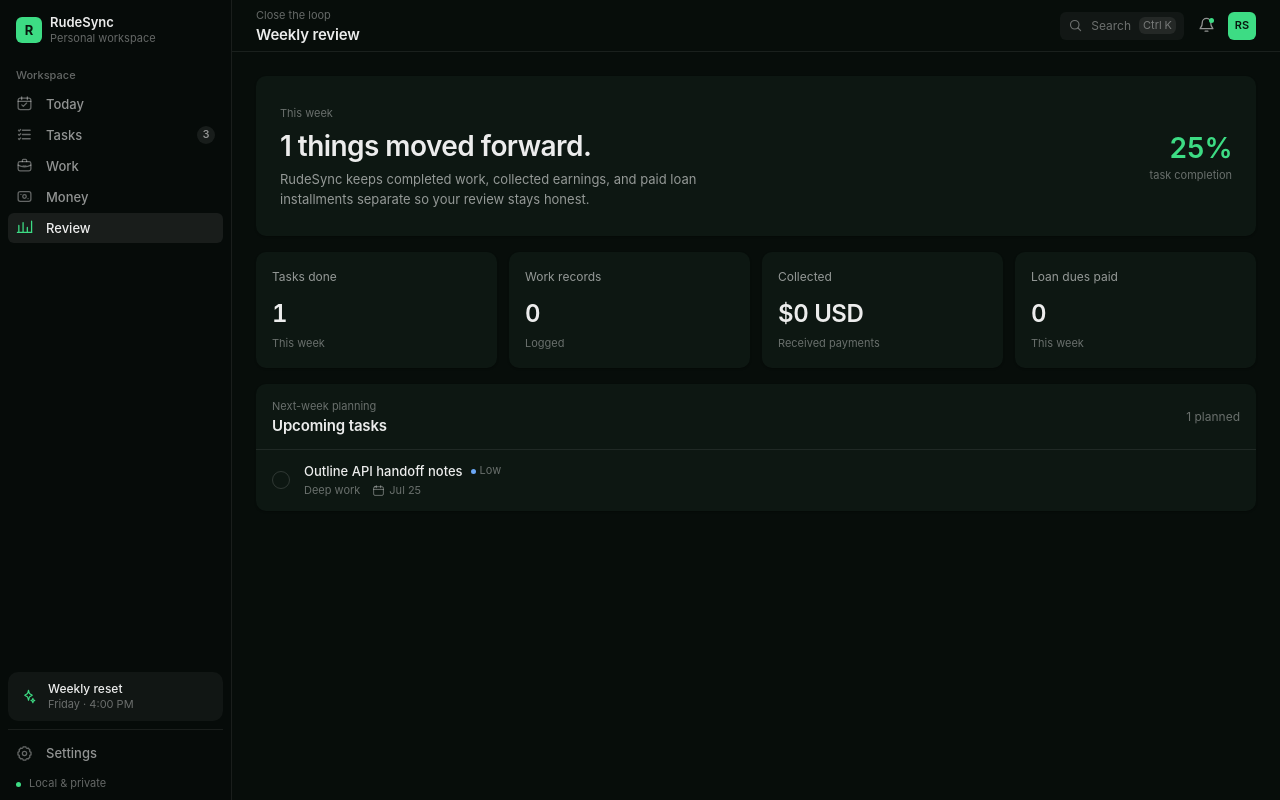
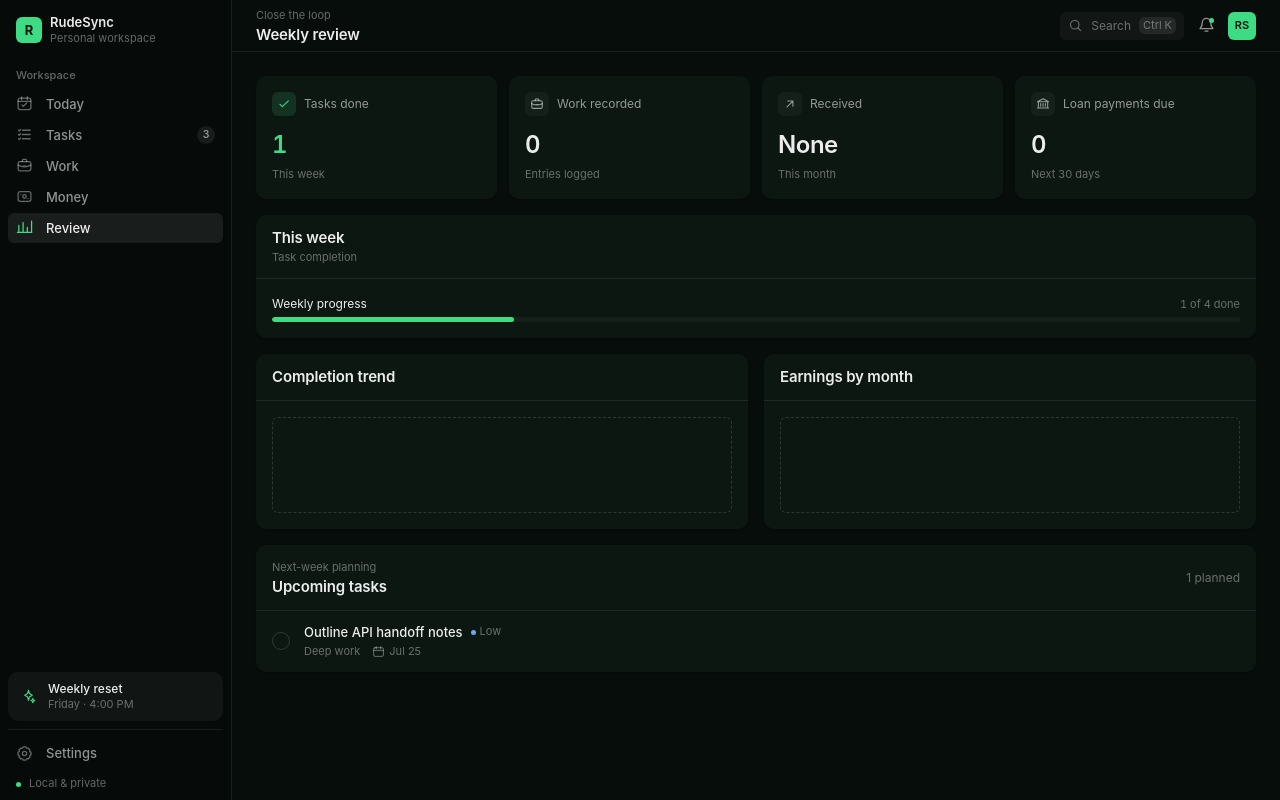
Before and after one commit to muyu0703/RudeSync, a Svelte app: page / in a window 1280 px wide. Both pictures are taken after a click on the button "Review". Built offline with nearby package versions, Linux system fonts and the light colour scheme.

Commit message:
feat(ui): rebuild Review on the card layout

```diff
--- a/src/App.svelte
+++ b/src/App.svelte
@@ -8,6 +8,7 @@
   import StatCard from "./lib/components/StatCard.svelte";
   import StatRow from "./lib/components/StatRow.svelte";
   import TaskRow from "./lib/components/TaskRow.svelte";
+  import { addDays } from "./lib/domain/date.ts";
   import MoneyView from "./lib/features/money/MoneyView.svelte";
   import { handleInvoiceExport as exportInvoice } from "./lib/features/money/invoiceExport";
   import {
@@ -139,30 +140,14 @@
   });
   $: todayProgressTotal = todayTasks.length + completedToday.length;
   $: weeklyProgressTotal = weeklyOpenTasks.length + completedThisWeek.length;
-  $: completedWorkThisWeek = reviewWorkEntries.filter(
-    (entry) => entry.workDate >= weekStartIso && entry.workDate <= weekEndIso,
-  );
-  $: paymentsThisWeek = reviewInvoices.flatMap((invoice) =>
-    invoice.payments
-      .filter(
-        (payment) =>
-          payment.receivedDate >= weekStartIso &&
-          payment.receivedDate <= weekEndIso,
-      )
-      .map((payment) => ({
-        currency: invoice.currency,
-        amountMinor: payment.amountMinor,
-      })),
-  );
-  $: collectedThisWeek = collectedSummary(paymentsThisWeek);
-  $: loanInstallmentsPaidThisWeek = reviewLoans.flatMap((loan) =>
-    loan.installments.filter(
+  $: upcomingInstallmentCount = reviewLoans
+    .flatMap((loan) => loan.installments)
+    .filter(
       (installment) =>
-        !!installment.paidDate &&
-        installment.paidDate >= weekStartIso &&
-        installment.paidDate <= weekEndIso,
-    ),
-  );
+        !installment.paid &&
+        installment.dueDate >= todayIso &&
+        installment.dueDate <= addDays(todayIso, 30),
+    ).length;
   $: actionableInvoiceDues = reviewInvoices.filter((invoice) => {
     const status = invoice.status.replace("-", "_");
     return (
@@ -260,32 +245,6 @@
     sevenDaysIso = dateUtils.shiftDay(7);
     weekStartIso = currentWeekBoundary("start");
     weekEndIso = currentWeekBoundary("end");
-  }
-
-  function collectedSummary(
-    values: Array<{ currency: string; amountMinor: number }>,
-  ): string {
-    const byCurrency = new Map<string, number>();
-    for (const value of values) {
-      byCurrency.set(
-        value.currency,
-        (byCurrency.get(value.currency) ?? 0) + value.amountMinor,
-      );
-    }
-    if (!byCurrency.size) return "$0 USD";
-    return [...byCurrency]
-      .map(([currency, amountMinor]) => {
-        try {
-          return new Intl.NumberFormat("en-US", {
-            style: "currency",
-            currency,
-            maximumFractionDigits: 2,
-          }).format(amountMinor / 100);
-        } catch {
-          return `${currency} ${(amountMinor / 100).toFixed(2)}`;
-        }
-      })
-      .join(" · ");
   }
 
   function formatMoney(minor: number, currency: string): string {
@@ -902,22 +861,49 @@
       {:else if active === "money"}
         <MoneyView on:exportInvoice={handleInvoiceExport} />
       {:else if active === "review"}
-        <section class="review-hero panel">
-          <div>
-            <span class="panel-kicker">This week</span><h2>{completedThisWeek.length} things moved forward.</h2>
-            <p>RudeSync keeps completed work, collected earnings, and paid loan installments separate so your review stays honest.</p>
-          </div>
-          <div class="review-score">
-            <strong>{weeklyProgressTotal ? Math.round((completedThisWeek.length / weeklyProgressTotal) * 100) : 0}%</strong>
-            <span>task completion</span>
-          </div>
-        </section>
-        <section class="summary-grid four">
-          <article class="summary-card"><span>Tasks done</span><strong>{completedThisWeek.length}</strong><small>This week</small></article>
-          <article class="summary-card"><span>Work records</span><strong>{completedWorkThisWeek.length}</strong><small>Logged</small></article>
-          <article class="summary-card"><span>Collected</span><strong>{collectedThisWeek}</strong><small>Received payments</small></article>
-          <article class="summary-card"><span>Loan dues paid</span><strong>{loanInstallmentsPaidThisWeek.length}</strong><small>This week</small></article>
-        </section>
+        <StatRow>
+          <StatCard icon="check" label="Tasks done" value={String(completedThisWeek.length)} detail="This week" tone="positive" />
+          <StatCard icon="work" label="Work recorded" value={String(reviewWorkEntries.length)} detail="Entries logged" tone="neutral" />
+          <StatCard
+            icon="arrow-up-right"
+            label="Received"
+            value={statReceived.length ? formatStatMoney(statReceived[0]) : "None"}
+            detail={statReceived.length > 1 ? extraCurrencies(statReceived) : "This month"}
+            tone={statReceived.length ? "positive" : "neutral"}
+          />
+          <StatCard
+            icon="loan"
+            label="Loan payments due"
+            value={String(upcomingInstallmentCount)}
+            detail="Next 30 days"
+            tone={upcomingInstallmentCount > 0 ? "warning" : "neutral"}
+          />
+        </StatRow>
+
+        <div class="review-grid">
+          <Card>
+            <SectionHeader slot="header" title="This week" subtext="Task completion" />
+            <MeterBar
+              label="Weekly progress"
+              value={completedThisWeek.length}
+              max={weeklyProgressTotal}
+              detail={`${completedThisWeek.length} of ${weeklyProgressTotal} done`}
+              tone="positive"
+            />
+          </Card>
+        </div>
+
+        <div class="review-charts">
+          <Card>
+            <SectionHeader slot="header" title="Completion trend" />
+            <div class="chart-slot" aria-hidden="true"></div>
+          </Card>
+          <Card>
+            <SectionHeader slot="header" title="Earnings by month" />
+            <div class="chart-slot" aria-hidden="true"></div>
+          </Card>
+        </div>
+
         <section class="panel full-panel">
           <div class="panel-header">
             <div><span class="panel-kicker">Next-week planning</span><h3>Upcoming tasks</h3></div>
--- a/src/app.css
+++ b/src/app.css
@@ -150,8 +150,6 @@
 .inline-search input:focus-visible { outline: none; }
 
 /* Numerals line up in columns. */
-.summary-card strong,
-.review-score strong,
 .nav-count,
 kbd { font-variant-numeric: tabular-nums; }
 
@@ -405,13 +403,7 @@
    Today
    ============================================================= */
 
-.review-hero h2 {
-  margin: var(--space-1) 0 var(--space-1);
-  font-size: var(--text-28);
-  font-weight: var(--weight-semibold);
-  letter-spacing: -0.02em;
-}
-.review-hero p, .feature-panel p {
+.feature-panel p {
   color: var(--text-secondary);
   font-size: var(--text-13);
   line-height: 1.5;
@@ -681,22 +673,16 @@
 }
 .inline-search input { width: 100%; font-size: var(--text-12); }
 
-.summary-grid { display: grid; gap: var(--space-3); max-width: 1120px; margin: 0 auto var(--space-4); }
-.summary-grid.three { grid-template-columns: repeat(3, minmax(0, 1fr)); }
-.summary-grid.four { grid-template-columns: repeat(4, minmax(0, 1fr)); }
-.summary-card {
-  display: flex;
-  min-height: 100px;
-  flex-direction: column;
-  padding: var(--space-4);
-  background: var(--surface-content);
-  border-radius: var(--radius-panel);
-  box-shadow: var(--shadow-raised);
+/* Single-card and two-card rows on the Review screen, sharing the same
+   1120px measure as the stat row above them. */
+.review-grid { max-width: 1120px; margin: 0 auto var(--space-4); }
+.review-charts {
+  display: grid;
+  grid-template-columns: repeat(2, minmax(0, 1fr));
+  gap: var(--space-4);
+  max-width: 1120px;
+  margin: 0 auto var(--space-4);
 }
-.summary-card > span { color: var(--text-secondary); font-size: var(--text-12); }
-.summary-card strong { margin-top: var(--space-3); font-size: var(--text-24); font-weight: var(--weight-semibold); letter-spacing: -0.02em; }
-.summary-card small { margin-top: var(--space-1); color: var(--text-tertiary); font-size: var(--text-11); }
-.accent-card strong { color: var(--accent); }
 
 .feature-grid, .money-grid {
   display: grid;
@@ -762,24 +748,6 @@
   border: 0;
   border-radius: var(--radius-control);
 }
-
-.review-hero {
-  display: flex;
-  align-items: center;
-  justify-content: space-between;
-  gap: var(--space-8);
-  max-width: 1120px;
-  min-height: 160px;
-  margin: 0 auto var(--space-4);
-  padding: var(--space-6);
-  background: var(--surface-content);
-  border-radius: var(--radius-panel);
-  box-shadow: var(--shadow-raised);
-}
-.review-hero p { max-width: 56ch; }
-.review-score { display: flex; min-width: 120px; flex-direction: column; text-align: right; }
-.review-score strong { color: var(--accent); font-size: var(--text-28); font-weight: var(--weight-semibold); letter-spacing: -0.02em; }
-.review-score span { color: var(--text-tertiary); font-size: var(--text-11); text-transform: none; }
 
 .settings-grid { display: grid; grid-template-columns: repeat(2, minmax(0, 1fr)); gap: var(--space-3); max-width: 1000px; margin: 0 auto; }
 .settings-card {
@@ -866,7 +834,6 @@
   .side-stack { grid-template-columns: repeat(2, minmax(0, 1fr)); }
   .upcoming-strip { grid-template-columns: repeat(2, minmax(0, 1fr)); }
   .upcoming-strip article + article { border-left: 0; }
-  .summary-grid.four { grid-template-columns: repeat(2, minmax(0, 1fr)); }
 }
 
 @media (max-width: 780px) {
@@ -874,7 +841,7 @@
   .search-trigger span, .search-trigger kbd { display: none; }
   .quick-hint { display: none; }
   .quick-add { grid-template-columns: 20px minmax(0, 1fr) auto; }
-  .summary-grid.three, .feature-grid, .money-grid, .settings-grid { grid-template-columns: 1fr; }
+  .feature-grid, .money-grid, .settings-grid, .review-charts { grid-template-columns: 1fr; }
   .upcoming-strip { grid-template-columns: 1fr; }
 }
 
```
